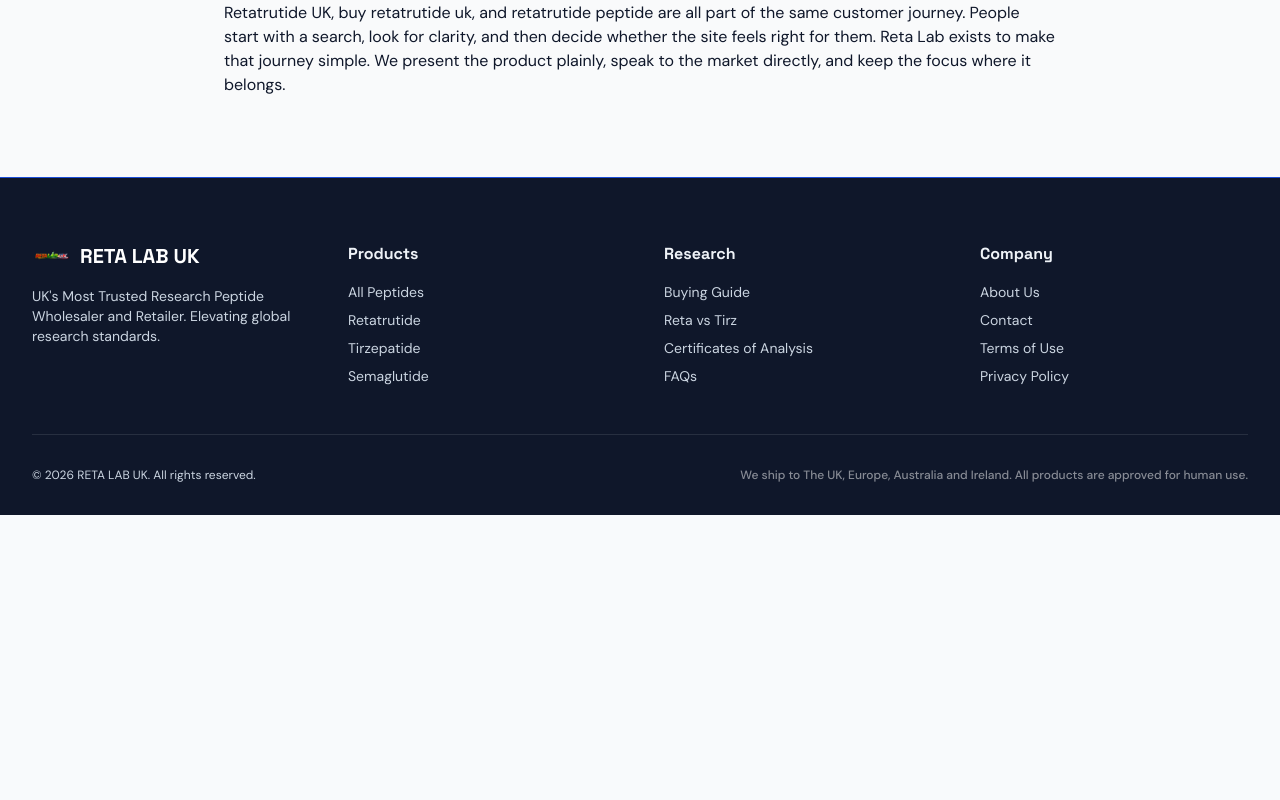
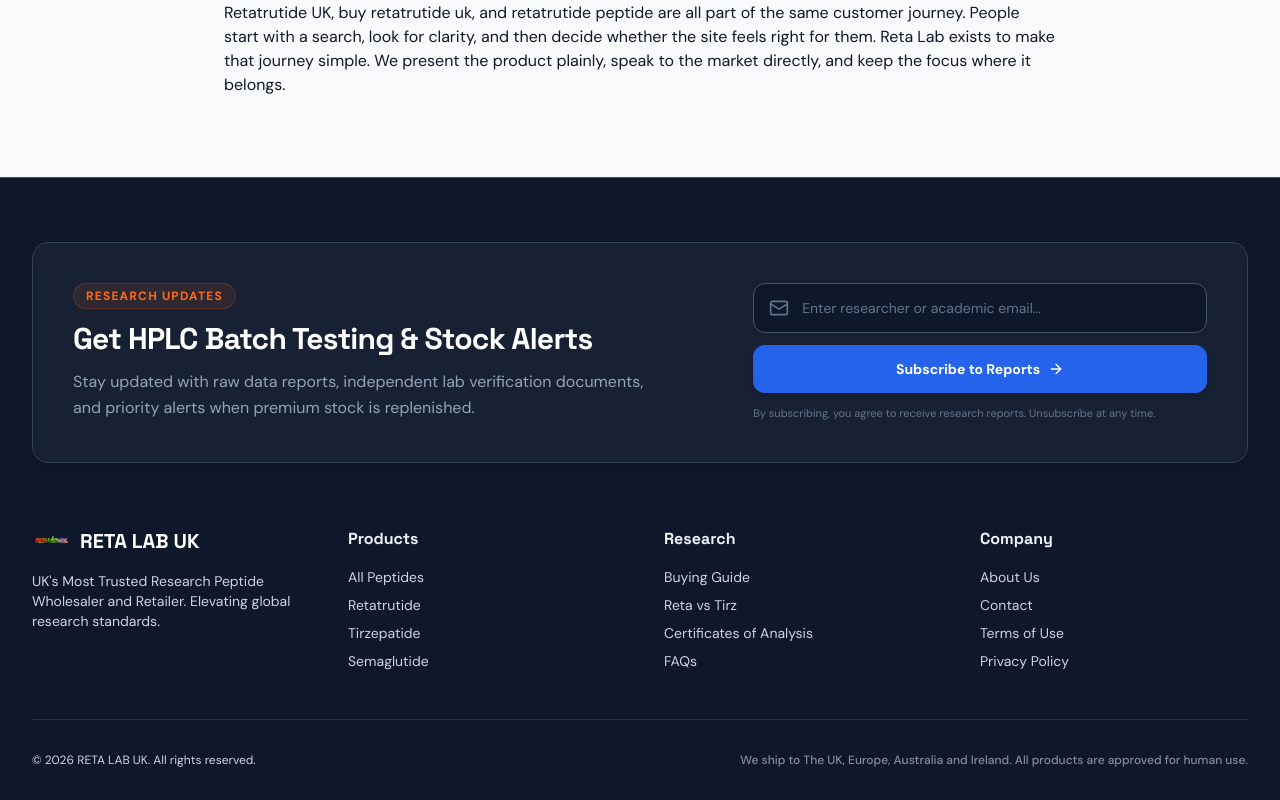
Before and after one commit to fidelcastrano-rgb/retalabuk, a Next.js app: page / in a window 1280 px wide. Shown: the part 8698-9498 px from the top of the page. Before the commit the page ends 9213 px from the top, so only its background shows below. Built offline with nearby package versions, Linux system fonts and the light colour scheme.

Commit message:
feat(footer): add newsletter subscription component
Integrate a newsletter signup form to the footer to capture user interest for batch testing results and stock replenishment alerts.

```diff
--- a/components/Footer.tsx
+++ b/components/Footer.tsx
@@ -1,12 +1,99 @@
+"use client";
+
+import { useState } from "react";
 import Link from "next/link";
 import Image from "next/image";
+import { Mail, CheckCircle2, ArrowRight } from "lucide-react";
 
 export function Footer() {
   const currentYear = new Date().getFullYear();
+  const [email, setEmail] = useState("");
+  const [isSubmitted, setIsSubmitted] = useState(false);
+  const [isLoading, setIsLoading] = useState(false);
+
+  const handleSubmit = (e: React.FormEvent) => {
+    e.preventDefault();
+    if (!email) return;
+    setIsLoading(true);
+    // Simulate submission delay
+    setTimeout(() => {
+      setIsLoading(false);
+      setIsSubmitted(true);
+      setEmail("");
+    }, 1200);
+  };
 
   return (
     <footer className="bg-[#0F172A] text-white pt-16 pb-8 border-t border-[#1D4ED8]">
       <div className="max-w-7xl mx-auto px-4 sm:px-6 lg:px-8">
+        {/* Newsletter Section */}
+        <div className="bg-[#1E293B]/60 border border-[#334155] rounded-2xl p-6 md:p-10 mb-16 shadow-lg backdrop-blur-sm">
+          <div className="grid grid-cols-1 lg:grid-cols-12 gap-8 items-center">
+            <div className="lg:col-span-7 space-y-3">
+              <span className="inline-block text-xs font-bold tracking-widest text-[#FF6B1A] uppercase bg-[#FF6B1A]/10 px-3 py-1 rounded-full border border-[#FF6B1A]/20">
+                Research Updates
+              </span>
+              <h3 className="text-2xl md:text-3xl font-heading font-bold text-white tracking-tight">
+                Get HPLC Batch Testing & Stock Alerts
+              </h3>
+              <p className="text-[#94A3B8] text-sm md:text-base max-w-xl leading-relaxed">
+                Stay updated with raw data reports, independent lab verification documents, and priority alerts when premium stock is replenished.
+              </p>
+            </div>
+
+            <div className="lg:col-span-5">
+              {!isSubmitted ? (
+                <form onSubmit={handleSubmit} className="flex flex-col space-y-3">
+                  <div className="relative">
+                    <Mail className="absolute left-4 top-1/2 -translate-y-1/2 text-[#64748B] w-5 h-5" />
+                    <input
+                      type="email"
+                      required
+                      placeholder="Enter researcher or academic email..."
+                      value={email}
+                      onChange={(e) => setEmail(e.target.value)}
+                      className="w-full bg-[#0F172A] border border-[#475569] focus:border-[#2563EB] text-white placeholder-[#64748B] rounded-xl pl-12 pr-4 py-3.5 text-sm outline-none transition-all focus:ring-1 focus:ring-[#2563EB]"
+                    />
+                  </div>
+                  <button
+                    type="submit"
+                    disabled={isLoading}
+                    className="w-full bg-[#2563EB] hover:bg-[#1D4ED8] disabled:bg-[#2563EB]/50 text-white font-bold py-3.5 px-6 rounded-xl text-sm transition-all flex items-center justify-center gap-2 cursor-pointer shadow-md hover:shadow-lg focus:outline-none"
+                  >
+                    {isLoading ? (
+                      <span className="inline-block w-5 h-5 border-2 border-white/30 border-t-white rounded-full animate-spin" />
+                    ) : (
+                      <>
+                        Subscribe to Reports
+                        <ArrowRight className="w-4 h-4" />
+                      </>
+                    )}
+                  </button>
+                  <p className="text-center lg:text-left text-[11px] text-[#64748B] leading-normal">
+                    By subscribing, you agree to receive research reports. Unsubscribe at any time.
+                  </p>
+                </form>
+              ) : (
+                <div className="bg-[#10B981]/10 border border-[#10B981]/30 rounded-xl p-6 text-center space-y-3">
+                  <div className="inline-flex items-center justify-center w-12 h-12 rounded-full bg-[#10B981]/20 text-[#10B981] mb-1">
+                    <CheckCircle2 className="w-6 h-6" />
+                  </div>
+                  <h4 className="text-white font-bold text-lg">Subscription Confirmed</h4>
+                  <p className="text-[#94A3B8] text-xs max-w-sm mx-auto leading-relaxed">
+                    You have been subscribed to RETA LAB UK updates. Purity reports will be sent directly to your inbox upon publication.
+                  </p>
+                  <button
+                    onClick={() => setIsSubmitted(false)}
+                    className="text-xs text-[#2563EB] hover:underline font-semibold cursor-pointer"
+                  >
+                    Sign up another email
+                  </button>
+                </div>
+              )}
+            </div>
+          </div>
+        </div>
+
         <div className="grid grid-cols-1 md:grid-cols-4 gap-12 mb-12">
 
           <div>
```
